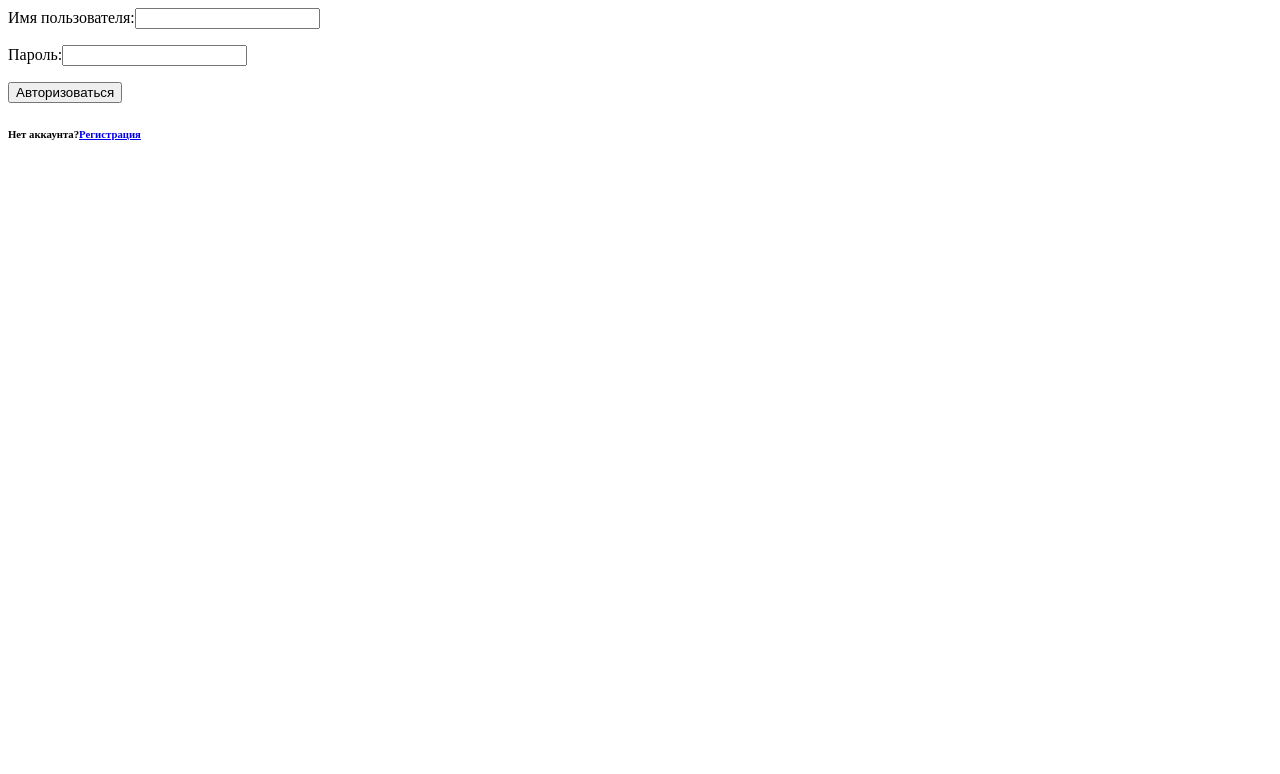
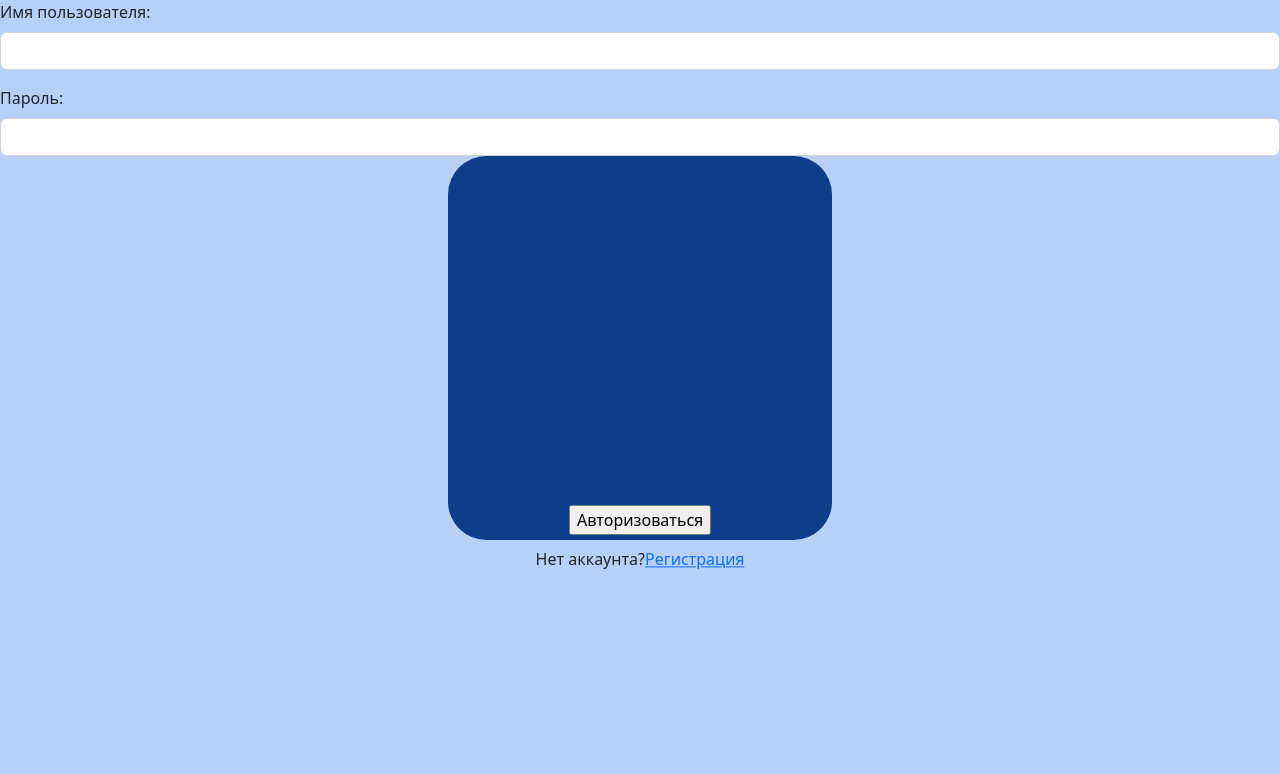
Before and after one commit to sallymud/practice_team, a Django app: page / in a window 1280 px wide. Shown: the top 774 px of the page. Run offline with Django 4.2, Linux system fonts and the light colour scheme.

Commit message:
login css 1/2

```diff
--- /dev/null
+++ b/main/static/main/css/sign_in.css
@@ -0,0 +1,30 @@
+body {
+    background: #b7d0f7;
+}
+
+.square {
+    width: 30%;
+    height: 30vw;
+    background-color: #0e3d8a;
+    border-radius: 10%;
+    position: relative;
+    margin-top: 15%;
+    left: 50%;
+    transform: translate(-50%, -50%);
+}
+
+.input_form {
+    position: absolute;
+    top: 65%;
+    left: 50%;
+    transform: translate(-50%, -50%);
+    z-index: 1;
+}
+
+h6 {
+    position: absolute;
+    top: 70%;
+    left: 50%;
+    transform: translate(-50%, -50%);
+    z-index: 1;
+}
--- /dev/null
+++ b/users/templates/users/layout.html
@@ -0,0 +1,21 @@
+{% load static %}
+<!doctype html>
+<html lang="ru">
+<head>
+    <meta charset="UTF-8">
+    <meta name="viewport"
+          content="width=device-width, user-scalable=no, initial-scale=1.0, maximum-scale=1.0, minimum-scale=1.0">
+    <meta http-equiv="X-UA-Compatible" content="ie=edge">
+    <title>{% block title %}{% endblock %}</title>
+    <link rel="stylesheet" href="https://cdn.jsdelivr.net/npm/bootstrap@5.2.3/dist/css/bootstrap.min.css">
+    {% block sign_in %}
+    <link rel="stylesheet" href="{% static 'main/css/sign_in.css' %}">
+    {% endblock %}
+</head>
+<body>
+    <main>
+        {% block content %}
+        {% endblock %}
+    </main>
+</body>
+</html>
--- a/users/templates/users/sign_in.html
+++ b/users/templates/users/sign_in.html
@@ -1,3 +1,6 @@
+{% extends "users/layout.html" %}
+{% load static %}
+
 {% block content %}
 <form method="POST" action="{% url 'Sign_In' %}">
     {% csrf_token %}
@@ -16,4 +19,5 @@
 
 </form>
 <h6>Нет аккаунта?<a href="registration">Регистрация</a></h6>
+<div class="square"></div>
 {% endblock %}
```
Also changed, not shown: users/templates/users/homepage.html (deleted, +0 -10 lines).
